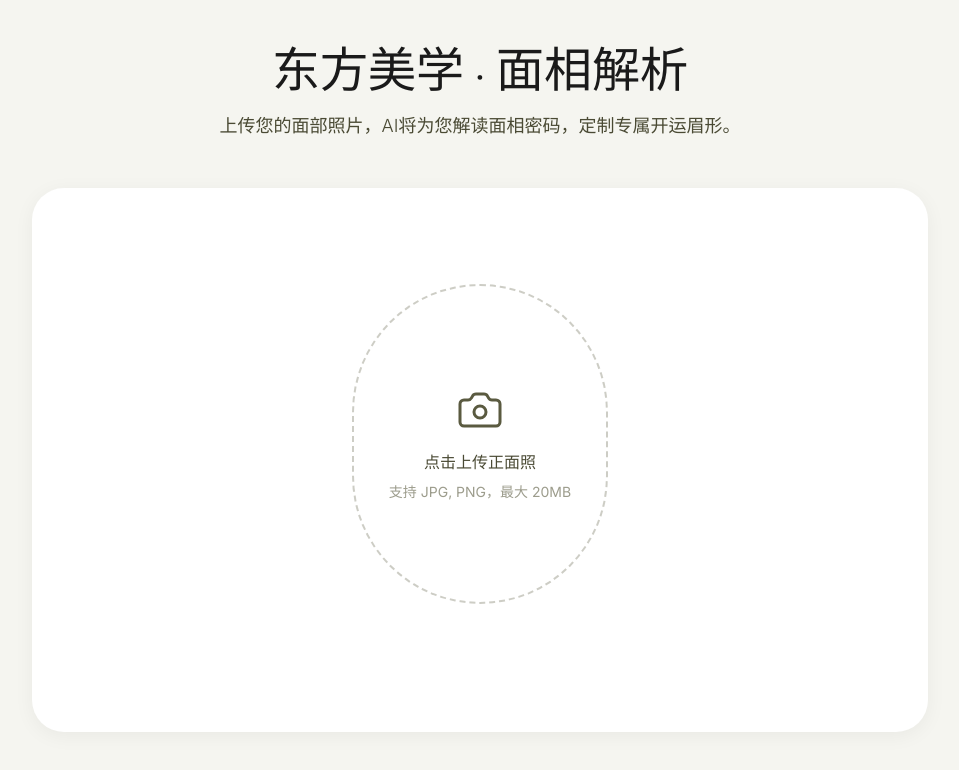
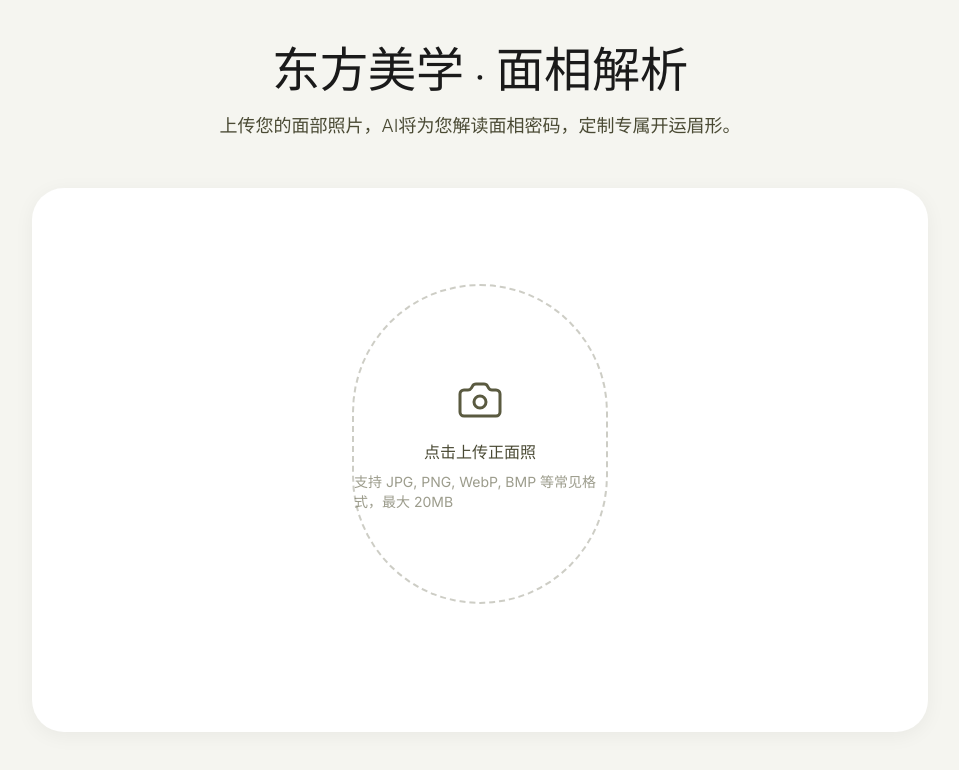
Before and after one commit to markzu911/Y_mianxiangfenxi, a React (Vite) app: page / in a window 1280 px wide. Shown: the top 770 px of the page, without its empty margins (160-1119 px from the left). Built offline with nearby package versions, Linux system fonts and the light colour scheme.

Commit message:
feat: Expand supported image formats
Allow users to upload a wider range of image formats including WebP, BMP, HEIC, and HEIF. This improves usability and compatibility for users.

```diff
--- a/src/App.tsx
+++ b/src/App.tsx
@@ -249,13 +249,13 @@ export default function App() {
                 >
                   <Camera className="w-12 h-12 text-olive mb-4" strokeWidth={1.5} />
                   <span className="text-olive-dark font-medium">点击上传正面照</span>
-                  <span className="text-sm text-olive/60 mt-2">支持 JPG, PNG，最大 20MB</span>
+                  <span className="text-sm text-olive/60 mt-2">支持 JPG, PNG, WebP, BMP 等常见格式，最大 20MB</span>
                 </div>
                 <input
                   type="file"
                   ref={fileInputRef}
                   onChange={handleImageUpload}
-                  accept="image/*"
+                  accept="image/jpeg,image/png,image/webp,image/bmp,image/heic,image/heif"
                   className="hidden"
                 />
               </motion.div>
```
